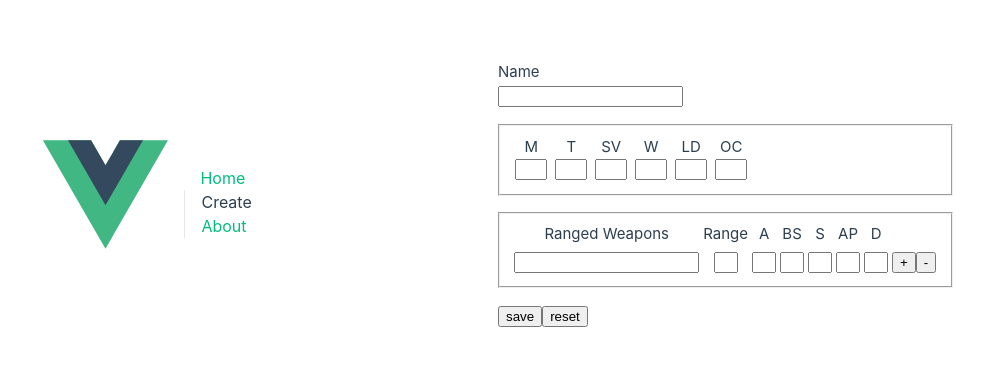
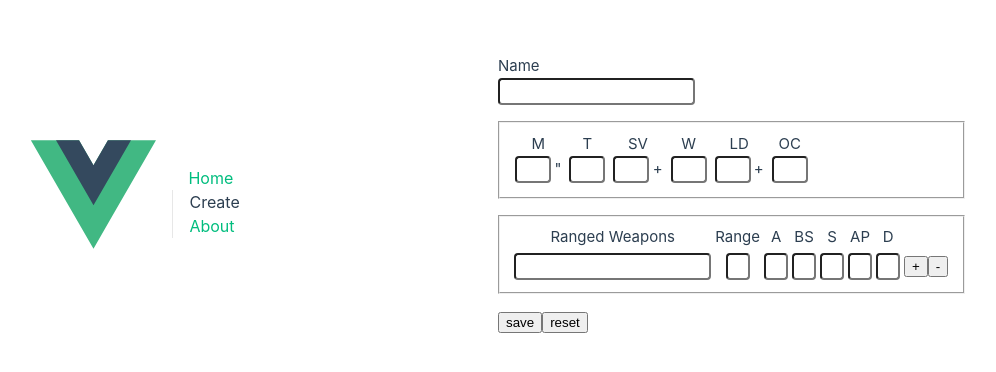
Before and after one commit to RobertsMJ/40k-datasheets, a Vue app: page /create in a window 1280 px wide. Shown: the part 206-578 px from the top of the page, without its empty margins (142-1138 px from the left). Built offline with nearby package versions, Linux system fonts and the light colour scheme; the HTML template or start-up script is replaced by a standard one.

Commit message:
update deps play around with css a little bit

```diff
--- /dev/null
+++ b/src/assets/form.css
@@ -0,0 +1,4 @@
+.input {
+    border-radius: 0.25rem;
+    padding: 0.25rem 0.5rem;
+}
--- a/src/assets/main.css
+++ b/src/assets/main.css
@@ -1,4 +1,5 @@
 @import './base.css';
+@import './form.css';
 
 #app {
   max-width: 1280px;
--- a/src/components/DatasheetAttributeInput.vue
+++ b/src/components/DatasheetAttributeInput.vue
@@ -2,20 +2,25 @@
 defineProps<{
   label: string
   modelValue: string
+  decorator?: string
 }>()
 defineEmits(['update:modelValue'])
 </script>
 <template>
   <fieldset class="attribute">
-    <label class="attribute__label">{{ label }}</label>
+    <label>{{ label }}</label>
+    <span>
       <input
-      class="attribute__input"
+        class="input attribute__input"
         type="text"
         :value="modelValue"
         @input="
           $emit('update:modelValue', ($event.target as HTMLInputElement)?.value)
         "
-    />
+      /><span class="attribute__decorator" v-if="decorator">{{
+        decorator
+      }}</span>
+    </span>
   </fieldset>
 </template>
 <style scoped lang="scss">
@@ -27,9 +32,10 @@ defineEmits(['update:modelValue'])
   padding: 0;
   margin: 0.25rem;
 }
-.attribute__label {
+.attribute__input {
+  max-width: 2.25rem;
 }
-.attribute__input {
-  max-width: 2rem;
+.attribute__decorator {
+  margin-left: 0.2rem;
 }
 </style>
--- a/src/components/DatasheetCreateWeaponsTableInput.vue
+++ b/src/components/DatasheetCreateWeaponsTableInput.vue
@@ -31,6 +31,7 @@ const attributes = [
   <tr>
     <td>
       <input
+        class="input"
         :value="modelValue.name"
         @input="
           $emit('update:modelValue', {
@@ -46,7 +47,7 @@ const attributes = [
       class="create-weapon-row__centered-col"
     >
       <input
-        class="create-weapon-row__attribute-input"
+        class="input create-weapon-row__attribute-input"
         :value="(modelValue.attributes as any)[attribute]"
         @input="
           updateAttribute({
--- a/src/views/DatasheetCreateView.vue
+++ b/src/views/DatasheetCreateView.vue
@@ -39,15 +39,16 @@ const onClear = () => {
 <template>
   <form>
     <label for="name" class="form__label">Name</label>
-    <input type="text" name="name" v-model="form.name" />
+    <input class="input" type="text" name="name" v-model="form.name" />
 
     <fieldset class="form__attributes-fieldset">
-      <DatasheetAttributeInput label="M" v-model="form.attributes.movement" />
+      <DatasheetAttributeInput label="M" decorator='"' v-model="form.attributes.movement" />
       <DatasheetAttributeInput label="T" v-model="form.attributes.toughness" />
-      <DatasheetAttributeInput label="SV" v-model="form.attributes.save" />
+      <DatasheetAttributeInput label="SV" decorator="+" v-model="form.attributes.save" />
       <DatasheetAttributeInput label="W" v-model="form.attributes.wounds" />
       <DatasheetAttributeInput
         label="LD"
+        decorator="+"
         v-model="form.attributes.leadership"
       />
       <DatasheetAttributeInput
```
Also changed, not shown: package.json (+10 -10 lines), 1 other file (tests, documents, lock files or other folders). Lines whose indentation alone changed are shown as unchanged.
